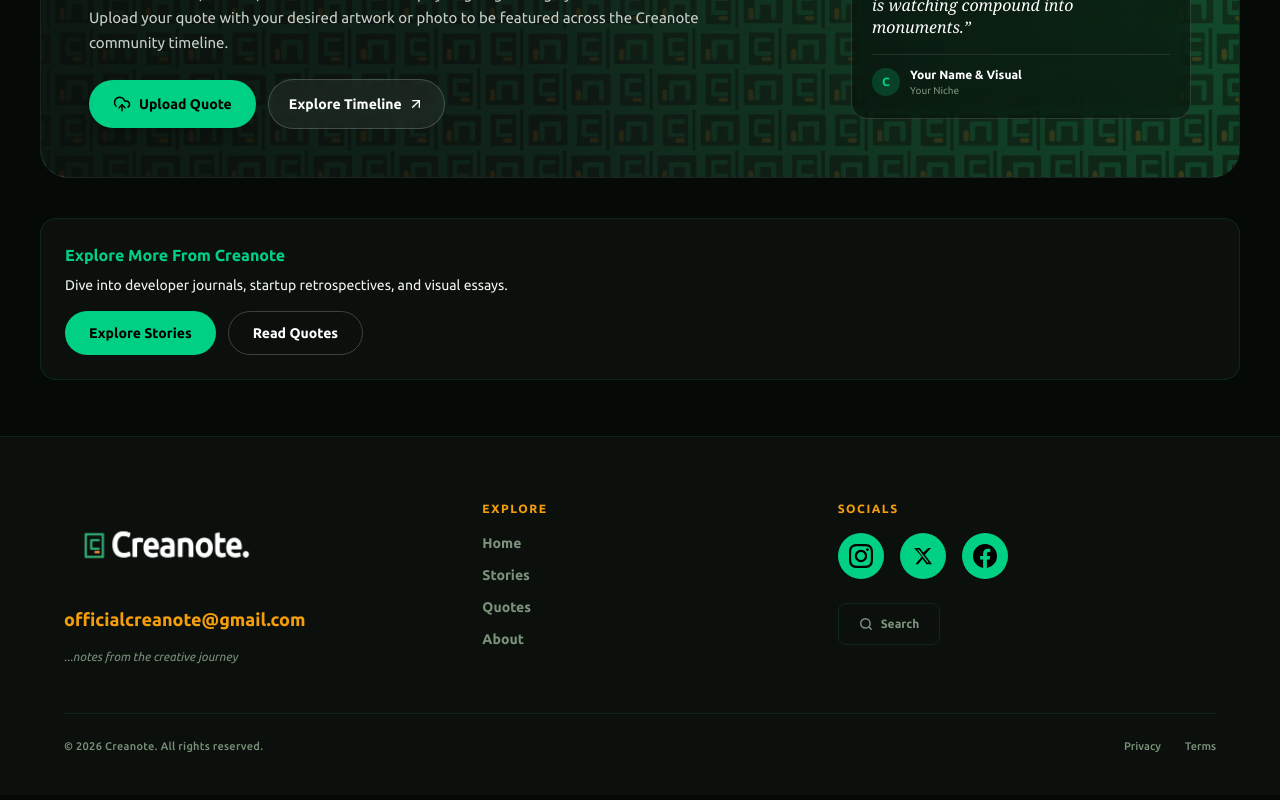
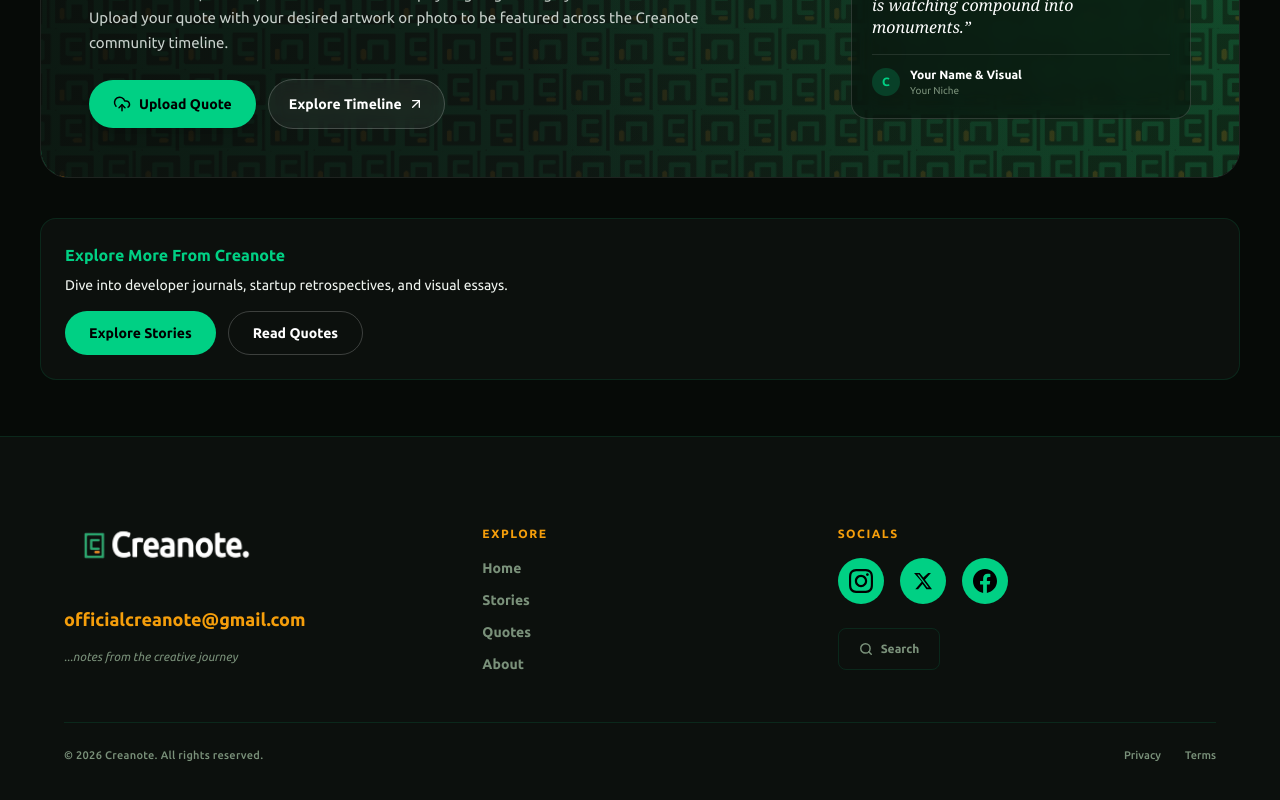
Before and after one commit to abrahamisaiah129/creanote, a Next.js app: page /about in a window 1280 px wide. Shown: the part 630-1430 px from the top of the page. Built offline with nearby package versions, Linux system fonts and the light colour scheme.

Commit message:
Remove technical Cloudinary and Placeholder UI badges from ImageUploadField

```diff
--- a/src/components/Footer.tsx
+++ b/src/components/Footer.tsx
@@ -59,7 +59,7 @@
           </div>
 
           {/* Explore column */}
-          <div className="flex flex-col items-center gap-4 md:items-start">
+          <div className="flex flex-col pt-[25px] items-center gap-4 md:items-start">
             <span className="text-xs font-bold uppercase tracking-[1.5px] text-[var(--orange)]">
               Explore
             </span>
@@ -92,7 +92,7 @@
           </div>
 
           {/* Socials & Search column */}
-          <div className="flex flex-col items-center gap-6 md:items-start">
+          <div className="flex flex-col pt-[25px] items-center gap-6 md:items-start">
             <div className="flex flex-col items-center gap-4 md:items-start">
               <span className="text-xs font-bold uppercase tracking-[1.5px] text-[var(--orange)]">
                 Socials
--- a/src/components/ImageUploadField.tsx
+++ b/src/components/ImageUploadField.tsx
@@ -73,27 +73,13 @@
     }
   };
 
-  const isPlaceholder = value.includes('placehold.co') || !value;
-  const isCloudinary = value.includes('cloudinary.com') || value.includes('res.cloudinary');
-
   return (
     <div className={`flex flex-col gap-2 ${className}`}>
       <div className="flex items-center justify-between">
         <label className="text-xs font-bold uppercase tracking-wider text-[var(--muted)]">
           {label}
         </label>
-        <div className="flex items-center gap-2">
-          {isCloudinary && (
-            <span className="inline-flex items-center gap-1 rounded-full bg-[var(--green)]/15 px-2 py-0.5 text-[10px] font-bold text-[var(--green)]">
-              <Check size={10} /> Cloudinary
-            </span>
-          )}
-          {isPlaceholder && (
-            <span className="inline-flex items-center rounded-full bg-white/5 px-2 py-0.5 text-[10px] font-medium text-neutral-400">
-              Placeholder
-            </span>
-          )}
-        </div>
+
       </div>
 
       <input
```
